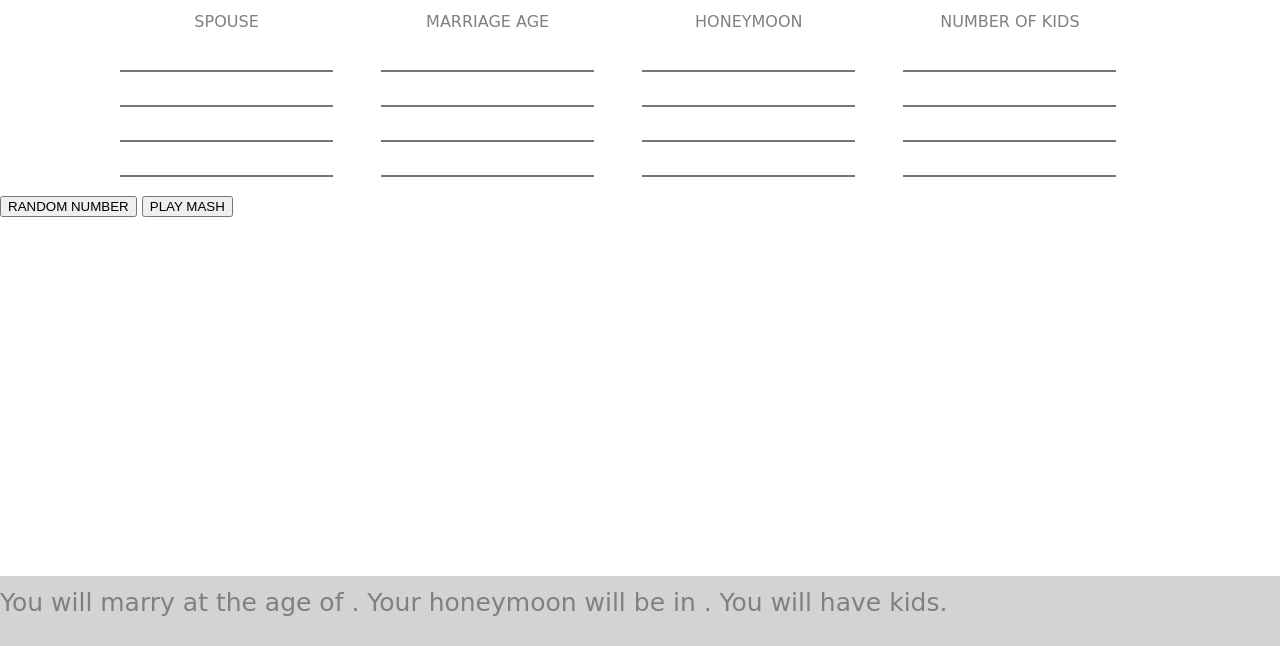
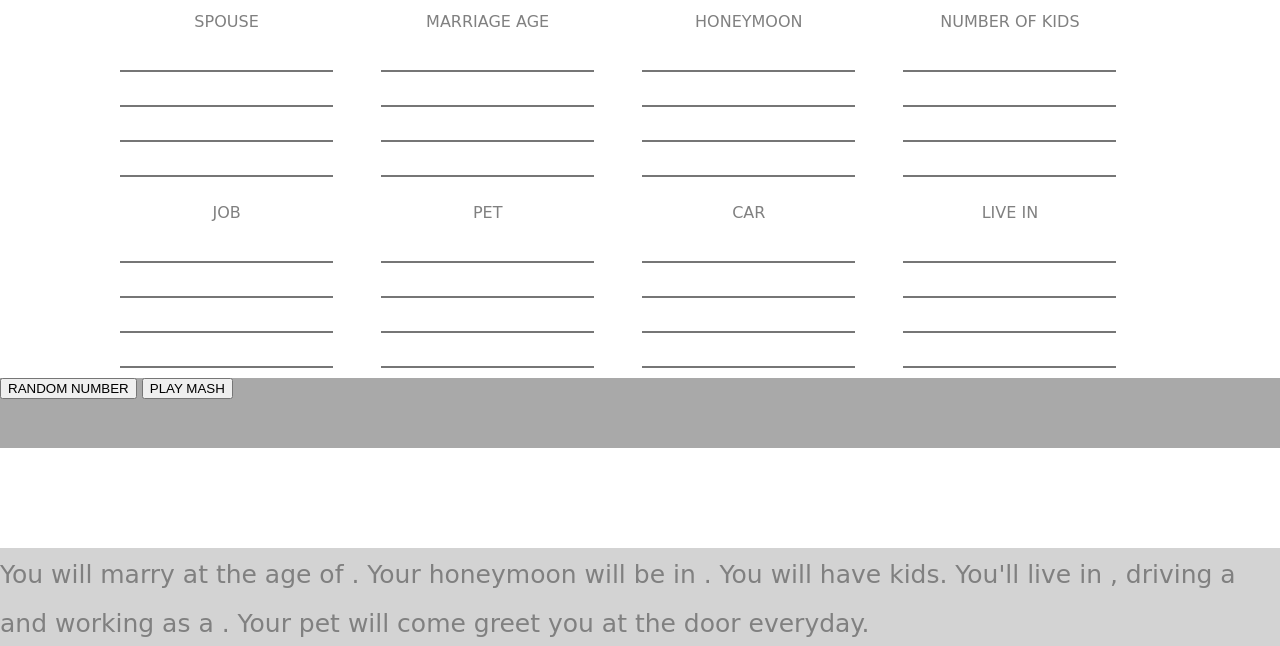
Before and after one commit to karynntran/mash, a PHP site: page / in a window 1280 px wide. Shown: the part 154-800 px from the top of the page. Run offline with PHP 8.4, Linux system fonts and the light colour scheme; some web fonts are replaced.

Commit message:
Added more categories

```diff
--- a/css/style.css
+++ b/css/style.css
@@ -45,13 +45,17 @@
 .action {
   display: block;
   width: 100%;
-  height: 70px; }
+  height: 70px;
+  background-color: darkgray;
+  margin: 0 auto;
+  clear: left; }
 
 .answers {
   display: inline;
   background: lightgray;
   width: 100%;
-  height: 70px;
+  min-height: 70px;
+  height: auto;
   bottom: 0;
   position: absolute;
   font-size: 25px; }
--- a/index.html
+++ b/index.html
@@ -45,6 +45,38 @@
 				<input type="text" class="numberOfKids" id="numberOfKids3"></input>
 				<input type="text" class="numberOfKids" id="numberOfKids4"></input>
 			</div>
+
+			<div class="category" id="job">
+				<p>JOB</p>
+				<input type="text" class="job" id="job1"></input>
+				<input type="text" class="job" id="job2"></input>
+				<input type="text" class="job" id="job3"></input>
+				<input type="text" class="job" id="job4"></input>
+			</div>
+
+			<div class="category" id="pet">
+				<p>PET</p>
+				<input type="text" class="pet" id="pet1"></input>
+				<input type="text" class="pet" id="pet2"></input>
+				<input type="text" class="pet" id="pet3"></input>
+				<input type="text" class="pet" id="pet4"></input>
+			</div>
+
+			<div class="category" id="car">
+				<p>CAR</p>
+				<input type="text" class="car" id="car1"></input>
+				<input type="text" class="car" id="car2"></input>
+				<input type="text" class="car" id="car3"></input>
+				<input type="text" class="car" id="car4"></input>
+			</div>
+
+			<div class="category" id="cityToLive">
+				<p>LIVE IN</p>
+				<input type="text" class="liveIn" id="liveIn1"></input>
+				<input type="text" class="liveIn" id="liveIn2"></input>
+				<input type="text" class="liveIn" id="liveIn3"></input>
+				<input type="text" class="liveIn" id="liveIn4"></input>
+			</div>
 		</div>
 
 		<div class="action">
@@ -54,7 +86,7 @@
 
 		<div class="answers">
 			You will marry <div class="answer-style" id="spouseAnswer"></div> at the age of <div class="answer-style" id="marriageAgeAnswer"></div>.
-			Your honeymoon will be in <div class="answer-style" id="honeymoonAnswer"></div>. You will have <div class="answer-style" id="numberOfKidsAnswer"></div>kids.
+			Your honeymoon will be in <div class="answer-style" id="honeymoonAnswer"></div>. You will have <div class="answer-style" id="numberOfKidsAnswer"></div>kids. You'll live in <div class="answer-style" id="liveInAnswer"></div>, driving a <div class="answer-style" id="carAnswer"></div> and working as a <div class="answer-style" id="jobAnswer"></div>. Your pet <div class="answer-style" id="petAnswer"></div> will come greet you at the door everyday.
 		</div>
 
 	</div>
--- a/js/main.js
+++ b/js/main.js
@@ -6,6 +6,10 @@
 var marriageAge = [];
 var honeymoon = [];
 var numberOfKids = [];
+var pet = [];
+var job = [];
+var liveIn = [];
+var car = [];
 
 function insertAnswers(string,array,luckyNumber){
 	grabValues(string, array);
@@ -46,7 +50,11 @@
     	"spouse",
     	"marriageAge",
     	"honeymoon",
-    	"numberOfKids"
+    	"numberOfKids",
+    	"job",
+    	"pet",
+    	"car",
+    	"liveIn"
     ];
 
     for (var i=0; i < categories.length; i++){
--- a/sass/style.scss
+++ b/sass/style.scss
@@ -54,13 +54,17 @@
 	display: block;
 	width: 100%;
 	height: 70px;
+	background-color: darkgray;
+	margin: 0 auto;
+	clear: left;
 }
 
 .answers {
 	display: inline;
 	background: lightgray;
 	width: 100%;
-	height: 70px;
+	min-height: 70px;
+	height: auto;
 	bottom: 0;
 	position: absolute;
 	font-size: 25px;
```
Also changed, not shown: 1 other file.
